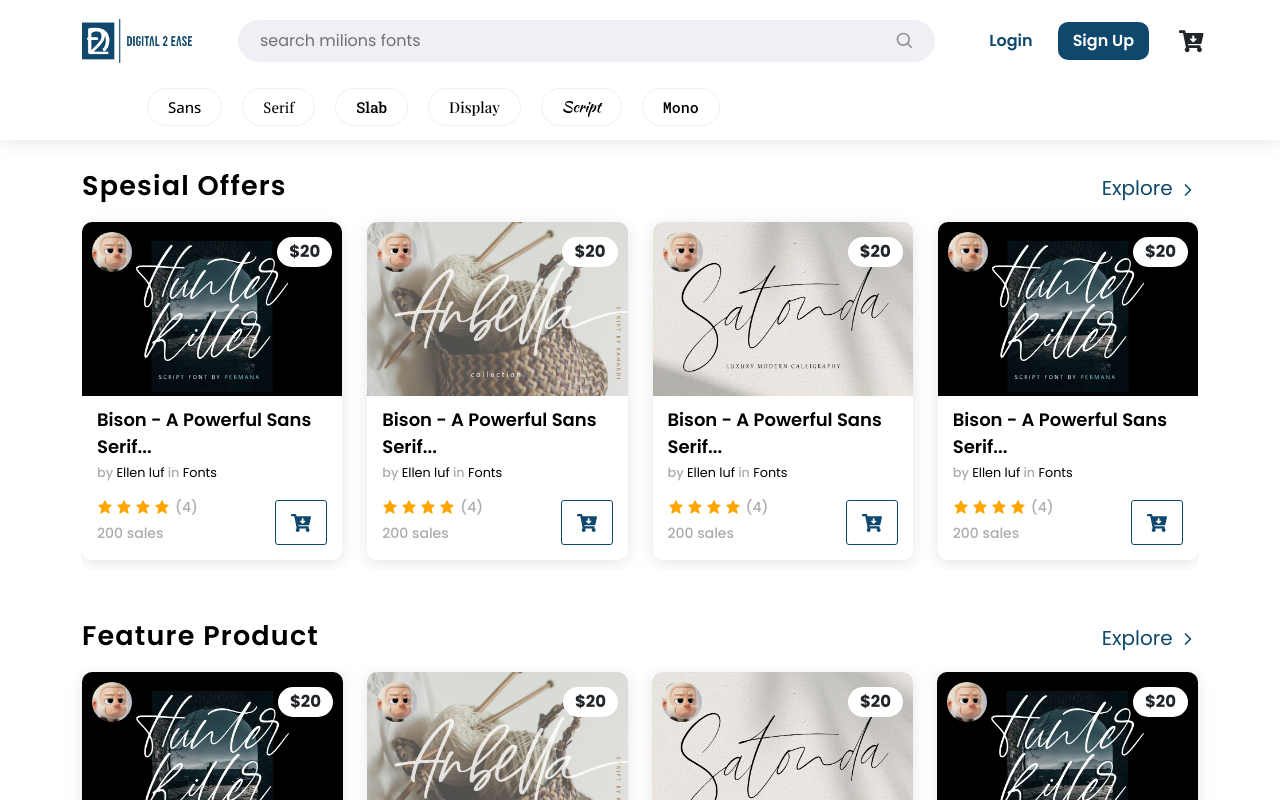
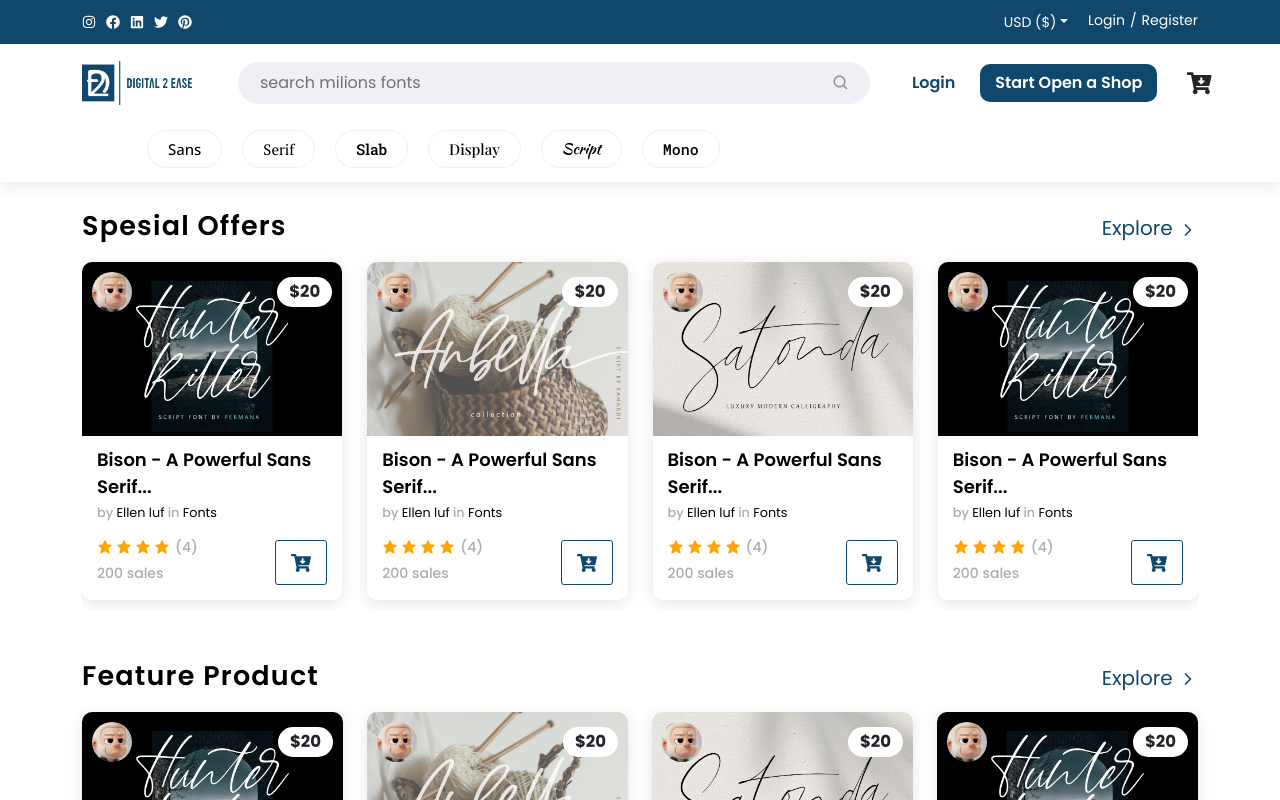
Before and after one commit to Chndrafajar/digital2-ease, a React (Vite) app: page / in a window 1280 px wide. Shown: the top 800 px of the page. Built offline with nearby package versions, Linux system fonts and the light colour scheme.

Commit message:
feat: update navbar

```diff
--- a/src/components/Navbar.jsx
+++ b/src/components/Navbar.jsx
@@ -2,7 +2,7 @@ import React, { useState } from 'react';
 import { NavLink } from 'react-router-dom';
 
 import { BiSearch } from 'react-icons/bi';
-import { FaCartArrowDown } from 'react-icons/fa';
+import { FaCartArrowDown, FaFacebook, FaInstagram, FaLinkedin, FaPinterest, FaTwitter } from 'react-icons/fa';
 import { HiMiniBars3 } from 'react-icons/hi2';
 
 import SignUpModal from './auth/SignUpModal';
@@ -25,7 +25,53 @@ const Navbar = () => {
 
   return (
     <>
-      <nav className="navbar  navbar-expand-lg ">
+      <div className="nav-top">
+        <div className="container">
+          <div className="items">
+            <div className="icons-items">
+              <FaInstagram />
+              <FaFacebook />
+              <FaLinkedin />
+              <FaTwitter />
+              <FaPinterest />
+            </div>
+            <div className="money-auth">
+              <div className="dropdown">
+                <a className="dropdown-toggle" type="button" data-bs-toggle="dropdown" aria-expanded="false">
+                  USD ($)
+                </a>
+                <ul className="dropdown-menu">
+                  <li>
+                    <a className="dropdown-item" href="#">
+                      EUR (e)
+                    </a>
+                  </li>
+                  <li>
+                    <a className="dropdown-item" href="#">
+                      IDR (Rp)
+                    </a>
+                  </li>
+                  <li>
+                    <a className="dropdown-item" href="#">
+                      USD ($)
+                    </a>
+                  </li>
+                </ul>
+              </div>
+              <div className="link-auth">
+                <a data-bs-toggle="modal" data-bs-target="#loginmodal">
+                  Login
+                </a>
+                /
+                <a data-bs-toggle="modal" data-bs-target="#loginmodal">
+                  Register
+                </a>
+              </div>
+            </div>
+          </div>
+        </div>
+      </div>
+      <nav className="navbar navbar-expand-lg ">
         <div className="navbar-items">
           <div className="container">
             <NavLink className="navbar-brand">
@@ -45,7 +91,7 @@ const Navbar = () => {
                     Login
                   </button>
                   <button className="signup" data-bs-toggle="modal" data-bs-target="#signupmodal">
-                    Sign Up
+                    Start Open a Shop
                   </button>
                 </div>
                 <FaCartArrowDown />
--- a/src/components/NavbarOffcanvas.jsx
+++ b/src/components/NavbarOffcanvas.jsx
@@ -349,7 +349,7 @@ const NavbarOffcanvas = () => {
                 Login
               </button>
               <button className="signup" data-bs-toggle="modal" data-bs-target="#signupmodal">
-                Sign Up
+                Start Open a Shop
               </button>
             </div>
             <FaCartArrowDown />
--- a/src/components/landing pages/JoinShop.jsx
+++ b/src/components/landing pages/JoinShop.jsx
@@ -12,11 +12,11 @@ const JoinShop = () => {
               <p>Sell your digital product designs and reach millions of buyers or promote let's be a part of us.</p>
 
               <button className="btn-open-shop" data-bs-toggle="modal" data-bs-target="#signupmodal">
-                Start Open a Shop <FiArrowRight />
+                Join Now <FiArrowRight />
               </button>
             </div>
             <div className="col-md-6">
-              <img src="/images/join-new.png" alt="" />
+              <img src="/images/join.png" alt="" />
             </div>
           </div>
         </div>
--- a/src/index.scss
+++ b/src/index.scss
@@ -266,16 +266,61 @@ body::-webkit-scrollbar {
   font-weight: 500;
 }
 
+.nav-top {
+  background-color: #0f486c;
+  padding: 10px 0px;
+  position: fixed;
+  width: 100%;
+  top: 0;
+  z-index: 999;
+
+  .container {
+    .items {
+      display: flex;
+      justify-content: space-between;
+      .icons-items {
+        display: flex;
+        align-items: center;
+        font-size: 14px;
+        gap: 10px;
+        cursor: pointer;
+        color: #fff;
+      }
+      .money-auth {
+        display: flex;
+        gap: 20px;
+        .dropdown {
+          .dropdown-toggle {
+            color: #fff;
+            text-decoration: none;
+            font-size: 14px;
+          }
+          .dropdown-menu {
+            color: #000;
+          }
+        }
+        .link-auth {
+          color: #fff;
+          font-size: 14px;
+          display: flex;
+          gap: 5px;
+          cursor: pointer;
+        }
+      }
+    }
+  }
+}
+
 .navbar {
   box-shadow: 0 0.2rem 1rem rgba(0, 0, 0, 0.1) !important;
   height: 140px;
   padding: 20px 0px;
   background-color: #fff;
-  position: fixed;
   display: flex;
   align-items: center;
-  z-index: 999;
-  top: 0;
+  z-index: 998;
+  position: fixed;
+  top: 42px;
   width: 100%;
 
   .navbar-items {
@@ -381,7 +426,7 @@ body::-webkit-scrollbar {
   width: 100%;
   z-index: 999;
   display: none;
-  margin-top: -31px;
+  margin-top: -30px;
   transition: all 0.4s ease-in-out;
 
   .container {
@@ -520,7 +565,7 @@ body::-webkit-scrollbar {
   padding: 8px 20px;
   border-radius: 30px;
   margin-left: 30px;
-  width: 75%;
+  width: 69%;
   display: flex;
   align-items: center;
   justify-content: space-between;
@@ -582,7 +627,7 @@ body::-webkit-scrollbar {
 }
 
 .Popular {
-  margin-top: 170px;
+  margin-top: 210px;
   .container {
     .row {
       .title {
@@ -1917,7 +1962,7 @@ body::-webkit-scrollbar {
     right: 43%;
   }
   .collapse .searchInput {
-    width: 70%;
+    width: 63%;
   }
   .navbar .navbar-items .menu {
     padding-left: 130px;
@@ -1937,7 +1982,7 @@ body::-webkit-scrollbar {
     font-size: 53px;
   }
   .collapse .searchInput {
-    width: 530px;
+    width: 450px;
 
     input {
       width: 400px;
@@ -1979,11 +2024,9 @@ body::-webkit-scrollbar {
   .detailPages {
     margin-top: 90px;
   }
-  .navbar {
-    top: -4px;
-  }
+
   .Popular {
-    margin-top: 90px;
+    margin-top: 130px;
   }
 
   .navbar .navbar-items .container .navbar-brand img {
@@ -2023,7 +2066,7 @@ body::-webkit-scrollbar {
     gap: 5px;
   }
   .searchInput {
-    width: 450px;
+    width: 410px;
     input {
       width: 200px;
     }
@@ -2068,10 +2111,16 @@ body::-webkit-scrollbar {
   .menubars {
     display: block;
   }
+
+  .searchMenu {
+    flex-wrap: wrap;
+    justify-content: center;
+    gap: 20px;
+  }
   .searchInput {
-    width: 300px;
+    width: 100%;
     input {
-      width: 200px;
+      width: 90%;
     }
   }
   .footer .copyright .container {
@@ -2197,6 +2246,20 @@ body::-webkit-scrollbar {
   }
   .footer .container .row .col-lg-2 .new-letter .input-subscribe,
   .footer .container .row .col-lg-3 .new-letter .input-subscribe {
+    .input {
+      padding: 8px 10px;
+      font-size: 14px;
+    }
+    button {
+      padding: 8px 10px;
+      font-size: 14px;
+    }
+  }
+}
+
+@media only screen and (max-width: 335px) {
+  .footer .container .row .col-lg-2 .new-letter .input-subscribe,
+  .footer .container .row .col-lg-3 .new-letter .input-subscribe {
     flex-direction: column;
     gap: 15px;
   }
--- a/src/pages/NotFound.jsx
+++ b/src/pages/NotFound.jsx
@@ -1,11 +1,7 @@
 import React from 'react';
 
 const NotFound = () => {
-  return (
-    <div style={{ display: 'flex', alignItems: 'center', justifyContent: 'center', height: '100vh' }}>
-      <h1>Not Found</h1>
-    </div>
-  );
+  return <div>NotFound</div>;
 };
 
 export default NotFound;
```
Also changed, not shown: public/images/join.png (added).
